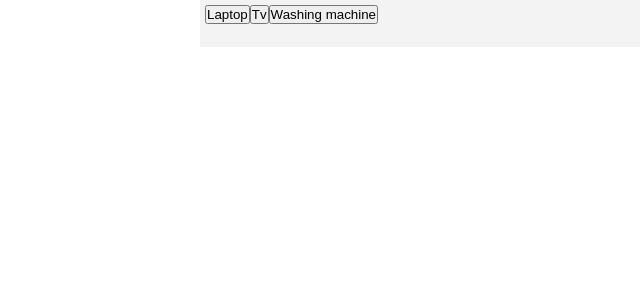
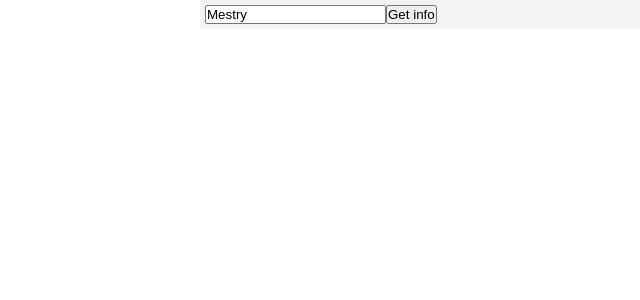
Before and after one commit to Teju-mestry/AngularLearningWork, an Angular app: page / in a window 1280 px wide. Shown: the top 300 px of the page, without its empty margins (35-675 px from the left). Built offline with nearby package versions, Linux system fonts and the light colour scheme.

Commit message:
Template reference variable

```diff
--- a/src/app/myContainer/eventbind/eventbind.component.html
+++ b/src/app/myContainer/eventbind/eventbind.component.html
@@ -8,9 +8,13 @@
 
 <!-- <input type="text" value="myinputtext" (click)="onClickInput($event)"> -->
 
-<button value="Laptop" (click)="addToCart1($event)">Laptop</button>
+<!-- <button value="Laptop" (click)="addToCart1($event)">Laptop</button>
 <button value="Tv " (click)="addToCart1($event)">Tv</button>
 <button value="Washing machine" (click)="addToCart1($event)">Washing machine</button>
 <br><br>
 
-<p>{{msg1}}</p>
+<p>{{msg1}}</p> -->
+
+<input #myInfo type="text" value="Mestry" name="Tejashree">
+
+<button (click)="getMyInfo(myInfo)">Get info</button>
--- a/src/app/myContainer/eventbind/eventbind.component.ts
+++ b/src/app/myContainer/eventbind/eventbind.component.ts
@@ -28,5 +28,8 @@ export class EventbindComponent implements OnInit {
     this.msg1 = event.target.value + " added to cart";
   }
 
+  getMyInfo(my){
+    console.log(my.name);
+  }
 
 }
```
